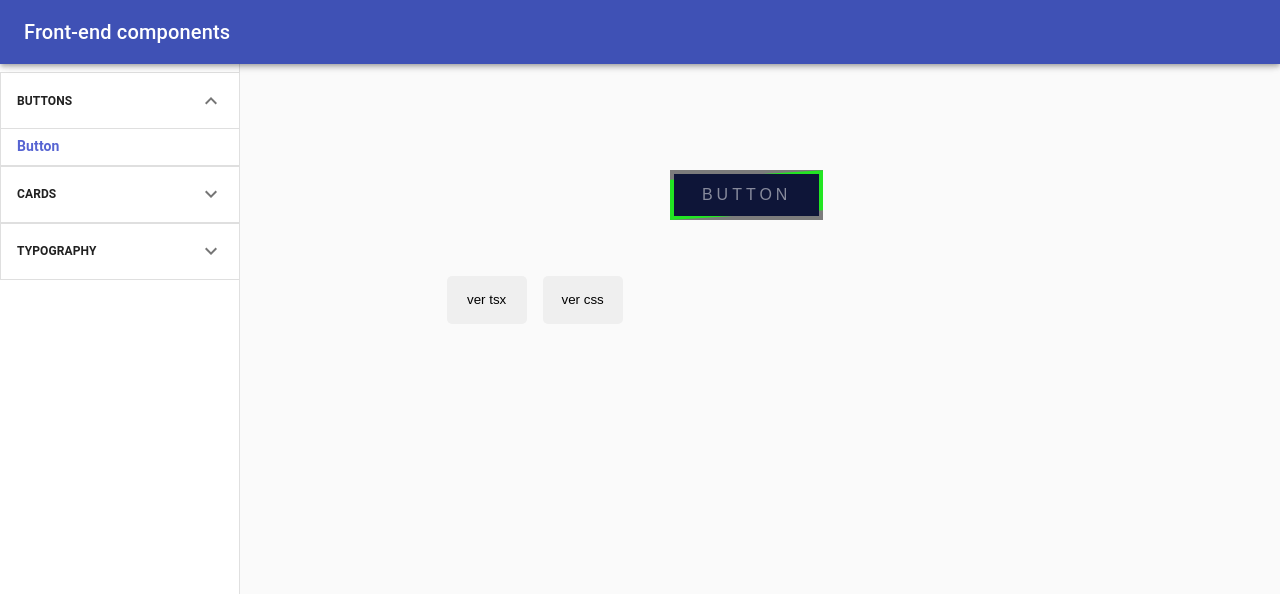
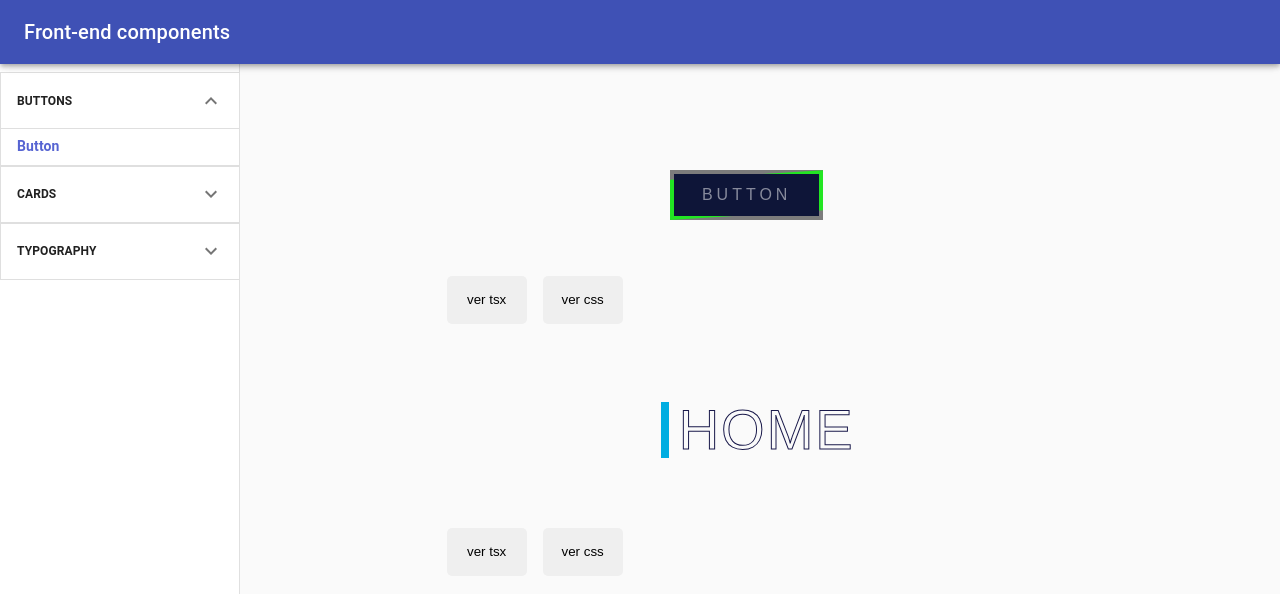
Before and after one commit to Williams25/front-end-components, a Next.js app: page /Buttons in a window 1280 px wide. Shown: the top 594 px of the page. Built offline with nearby package versions, Linux system fonts and the light colour scheme.

Commit message:
ajustando pagina buttom

```diff
--- a/src/pages/Buttons/index.tsx
+++ b/src/pages/Buttons/index.tsx
@@ -1,10 +1,11 @@
-import { Button } from "src/components";
+import { Button, AnimateText } from "src/components";
 import styles from "src/styles/Buttons/styles.module.css";
 
 const Buttons = () => {
   return (
     <div className={styles.container}>
       <Button variant="button-dark" title="Button" />
+      <AnimateText />
     </div>
   );
 };
```
